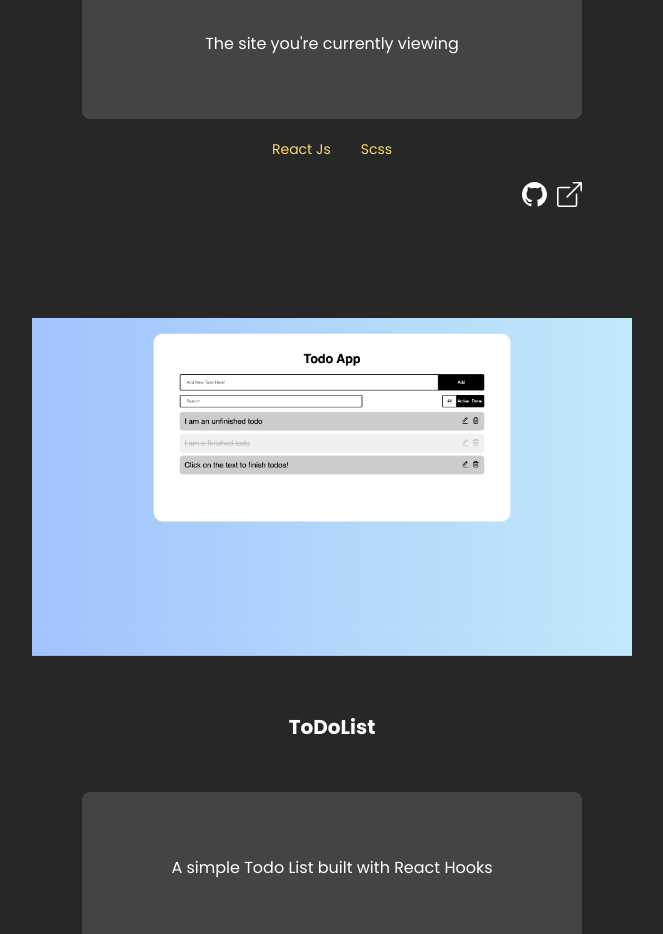
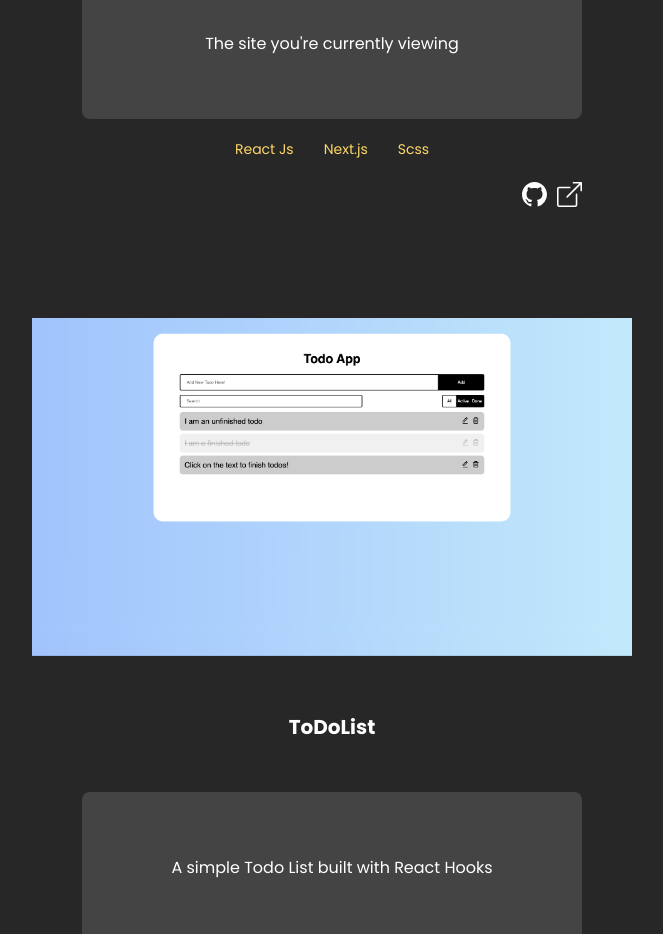
Before and after one commit to KalongChan/kalong-portfolio-page, a Next.js app: page / in a window 1280 px wide. Shown: the part 5000-5934 px from the top of the page, without its empty margins (308-971 px from the left). Built offline with nearby package versions, Linux system fonts and the light colour scheme.

Commit message:
config.js update

```diff
--- a/src/config.js
+++ b/src/config.js
@@ -54,7 +54,7 @@ module.exports = {
       img: "/Projects/portfoliopage.png",
       title: "My Portfolio Page",
       desc: "The site you're currently viewing",
-      stacks: ["React Js", "Scss"],
+      stacks: ["React Js", "Next.js", "Scss"],
       github: "https://github.com/KalongChan/kalong-portfolio-page",
       liveDemo: "https://kalongchan.vercel.app/",
     },
```
